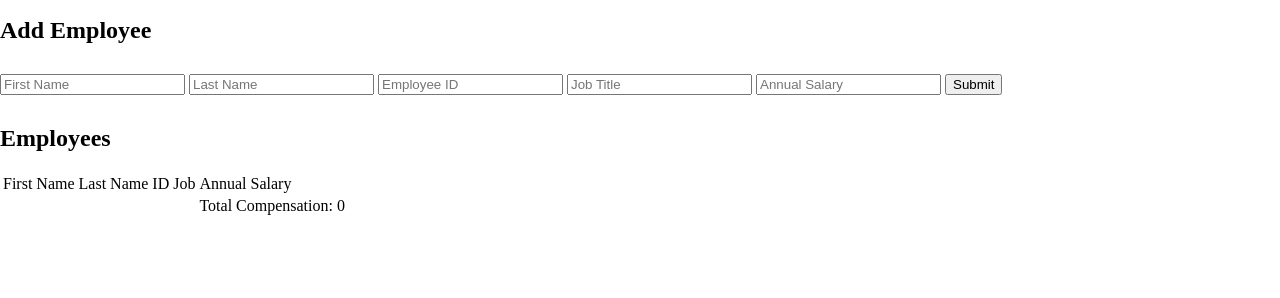
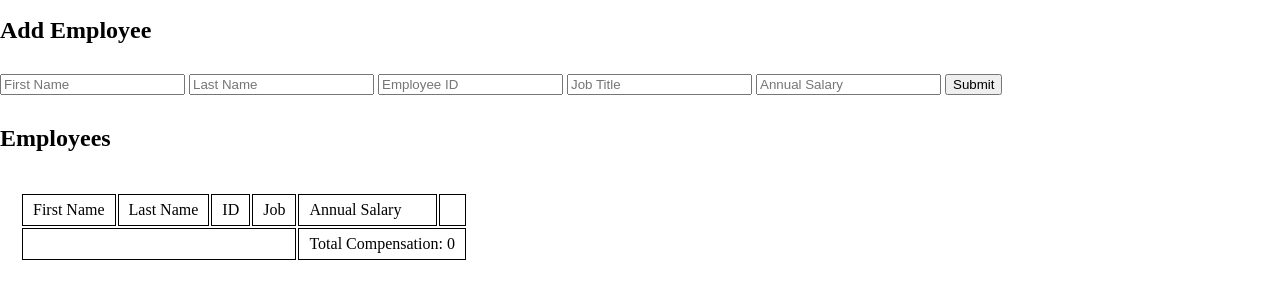
Before and after one commit to ChrisJo93/jQuery-salary-calculator, a plain HTML site: page assignment/index.html in a window 1280 px wide. Shown: the part 80-378 px from the top of the page. Drawn offline with nearby package versions, Linux system fonts and the light colour scheme.

Commit message:
added css to employeeDisplaylist

```diff
--- a/assignment/index.html
+++ b/assignment/index.html
@@ -21,7 +21,7 @@
         <button class="css-submitButton js-submitButton">Submit</button>
     </div>
     <h2 class="h2-employeeList">Employees</h2>
-        <div class ="css-employeeList js-employeeList">
+        <div class="css-employeeDisplayList">
         <table>
             <thead>
         <tr>
@@ -33,7 +33,7 @@
             <td></td>
         </tr>
     </thead>
-            <tbody class="js-employeeDisplayList css-employeeDisplayList">
+            <tbody class="js-employeeDisplayList">
                 <!--employeelist goes here but not working--->
             </tbody>
             <tfoot>
--- a/assignment/styles/style.css
+++ b/assignment/styles/style.css
@@ -18,3 +18,13 @@ h1 {
 .css-submitButton {
   margin: 10px 0;
 }
+
+.css-employeeDisplayList {
+  border-collapse: collapse;
+  padding: 20px;
+}
+
+.css-employeeDisplayList td {
+  padding: 6px 10px;
+  border: 1px solid black;
+}
```
